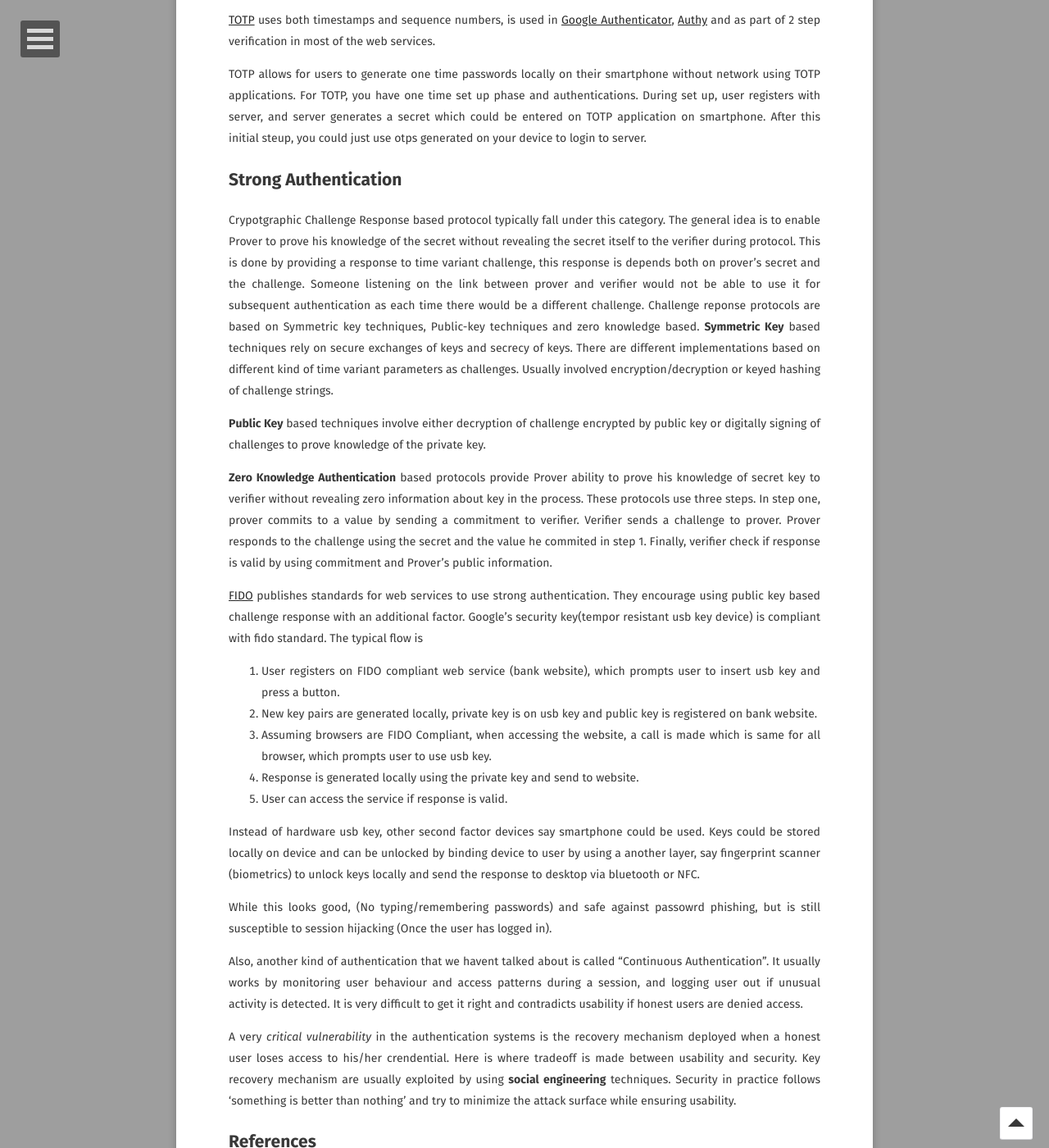
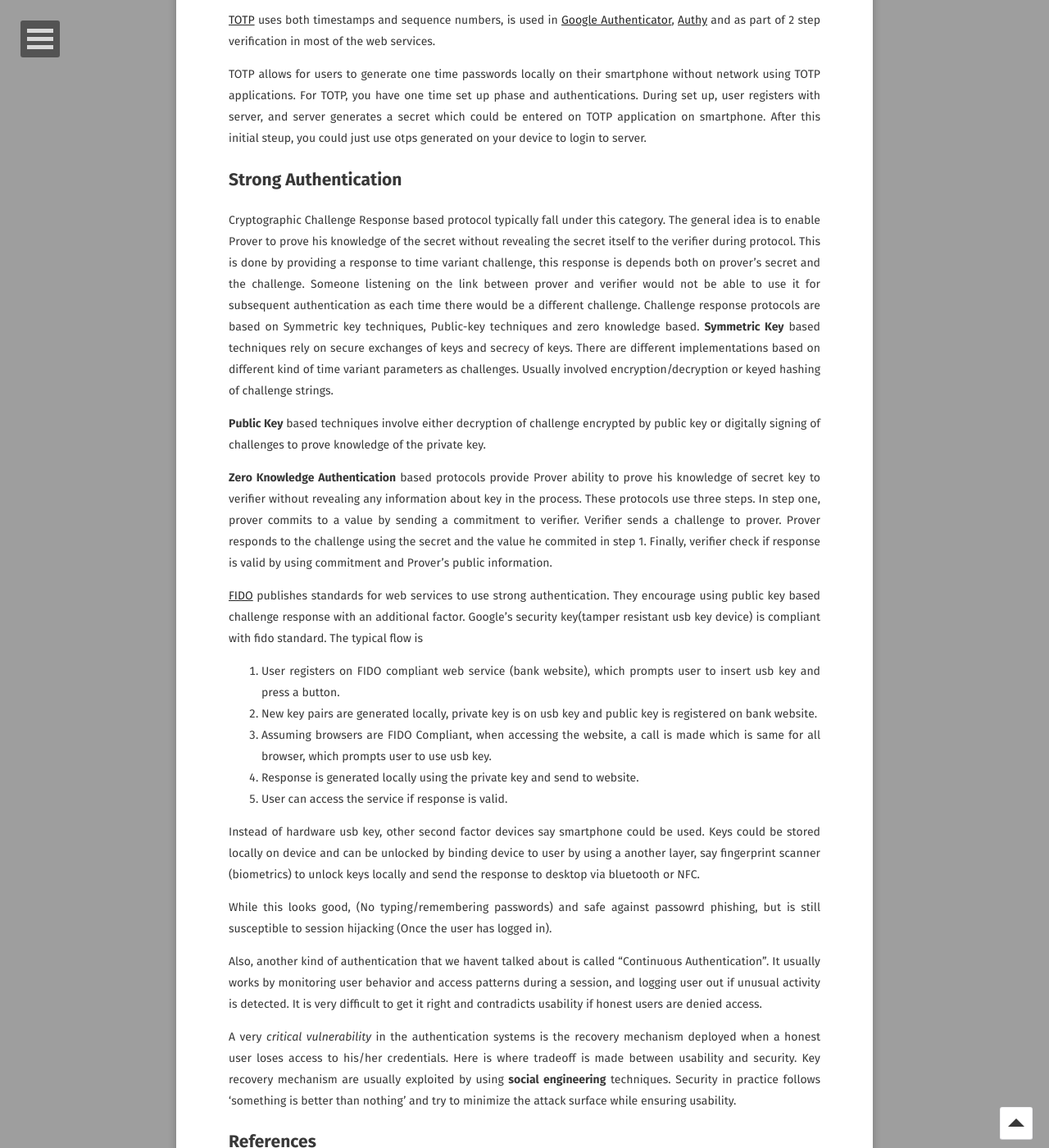
Before and after one commit to panghalamit/panghalamit.github.io, a Jekyll site: the page built from _posts/2018-09-24-demystifying-authentication.md, in a window 1280 px wide and 1400 px high, scrolled down 2435 px. Shown: the whole window at 82% size. Built offline with Jekyll 4.4.1, drawn with Linux system fonts in a browser that asks for light colours; some web fonts are replaced; comment, search, counter and statistics services are not loaded; some of the changed text lies outside the part shown.

Commit message:
updated blog post

```diff
--- a/_config.yml
+++ b/_config.yml
@@ -48,7 +48,7 @@ twitter:            panghal_
 #instagram:          daal_baati
 #lastfm:            username
 #tumblr:            username
-#medium:            '@username'
+medium:            '@panghalamit'
 #pinterest:         username
 #foursquare:        username
 #dribbble:          username
--- a/_posts/2018-09-24-demystifying-authentication.md
+++ b/_posts/2018-09-24-demystifying-authentication.md
@@ -19,11 +19,11 @@ Any such protocol between two parties say Alice and Bob should achieve following
 
 Entity Authentication can be majorly divided into three categories:
 1. __Something You Know__ (Knowledge Based): These include knowledge of a secret. The secret could be standard passwords, personal identification numbers (PINs) and the secret or private keys whose knowledge is demonstrated in challenge-response protocols.
-2. __Something You Own__ (ownership): These could be the physical accesories that one might own. for example, magnetic stripe and chip cards, your smartphone, tempor resistant hardware storing key etc.
-3. __Something You Are__ : This includes methods which make use of physical human characterstics and biometrics, such as handwritten signatures, fingerprints, voice, retina patterns, and even dynamic keyboarding characterstics.
+2. __Something You Own__ (ownership): These could be the physical accesories that one might own. for example, magnetic stripe and chip cards, your smartphone, tamper resistant hardware storing key etc.
+3. __Something You Are__ : This includes methods which make use of physical human characteristics and biometrics, such as handwritten signatures, fingerprints, voice, retina patterns, and even dynamic keyboarding characteristics.
 
 Entity Authentication is generally used to facilitate access control to a resource or a service, where access privilege is linked to a particular identity. Most common method that is used is password based (belongs to 1st category) and also referred to as weak authentication. The password usually serves a shared secret between user and system. The way information about password is stored on the on the system, and how it is used later to verify the password entered by user determines the possible attacks on the scheme. The Most common way is to store [cryptographic hash](https://en.wikipedia.org/wiki/Cryptographic_hash_function) of salted password along with the salt.
-The 'salting of password' means using adding a fixed size random [nonce](https://en.wikipedia.org/wiki/Cryptographic_nonce) to password. Salting makes [dictionary based attacks](https://en.wikipedia.org/wiki/Dictionary_attack) harder. What does it mean? Lets say salt is of size 12 bits, so an attacker creating offline dictionary attack would have store all 4096 possible variants of a single guess. If it is remote authentication, passwords are sent in cleartext over a secure channel. If channel is unsecure such schemes are also susceptible to replay attacks (even if you hash and send your password), where adversary learns about hash or cleartext when it is in transit and can use for future authentication. Passwords normally used are sequence of characters with additional minimum requirements placed by server for its strength. But users tend to set passwords with low entropy and hence are easy to guess. Check this [paper](http://www.jbonneau.com/doc/B12-IEEESP-analyzing_70M_anonymized_passwords.pdf) from Prof. Bonneau which analyzes millions of passwords used by yahoo users anonmyously and proposes several guessing hueristics.
+The 'salting of password' means using adding a fixed size random [nonce](https://en.wikipedia.org/wiki/Cryptographic_nonce) to password. Salting makes [dictionary based attacks](https://en.wikipedia.org/wiki/Dictionary_attack) harder. What does it mean? Lets say salt is of size 12 bits, so an attacker creating offline dictionary attack would have store all 4096 possible variants of a single guess. If it is remote authentication, passwords are sent in cleartext over a secure channel. If channel is unsecure such schemes are also susceptible to replay attacks (even if you hash and send your password), where adversary learns about hash or cleartext when it is in transit and can use for future authentication. Passwords normally used are sequence of characters with additional minimum requirements placed by server for its strength. But users tend to set passwords with low entropy and hence are easy to guess. Check this [paper](http://www.jbonneau.com/doc/B12-IEEESP-analyzing_70M_anonymized_passwords.pdf) from Prof. Bonneau which analyzes millions of passwords used by yahoo users anonymously and proposes several guessing heuristics.
 A better approach is to use passphrases which are easy to remember and have higher entropy than random strings of fixed length.
 <figure>
     <a href="https://imgs.xkcd.com/comics/password_strength.png"><img src="https://imgs.xkcd.com/comics/password_strength.png"></a>
@@ -32,9 +32,9 @@ A better approach is to use passphrases which are easy to remember and have high
 
 ## One Time Passwords
 One Time Passwords provide timeliness guarantees which help authentication protocols to counter replay attacks. These protocols use one of following time variant parameters.
-1. Random Numbers: used in challenge-repsonse type authentication protocols where one party sends a newly generated nonce to other party and subsequent message are bound to this nonce. This demands for parties to store nonce during one instance of protocol execution
+1. Random Numbers: used in challenge-response type authentication protocols where one party sends a newly generated nonce to other party and subsequent message are bound to this nonce. This demands for parties to store nonce during one instance of protocol execution
 2. Sequence Numbers: This requires parties to maintain state and state is incremented with every execution.
-3. Timestamps : Timestamps are included along with messages and messages that are not within a minimum threshold of local clock are discarded. This assume client and server clocks are synchronized and is vulnerable to adversial resetting of clocks.
+3. Timestamps : Timestamps are included along with messages and messages that are not within a minimum threshold of local clock are discarded. This assume client and server clocks are synchronized and is vulnerable to adversarial resetting of clocks.
 
 In practice, One Time Passwords are used along with other password based (weak authentication) techniques, to confirm User's ownership of a device (a smartphone). This is most common 2FA (2 Factor) authentication in practice, out of band 2 factor authentication. The one time password generated at server is distributed to user's registered devices. It could be done by a phone call or SMS. SMS based methods have deprecated and has been discouraged to use by NIST as of June 2016. It is due to ability of SMSs to be intercepted at a large scale.
 
@@ -43,15 +43,15 @@ In practice, One Time Passwords are used along with other password based (weak a
 TOTP allows for users to generate one time passwords locally on their smartphone without network using TOTP applications.  For TOTP, you have one time set up phase and authentications. During set up, user registers with server, and server generates a secret which could be entered on TOTP application on smartphone. After this initial steup, you could just use otps generated on your device to login to server.
 
 ## Strong Authentication
-Crypotgraphic Challenge Response based protocol typically fall under this category. The general idea is to enable Prover to prove his knowledge of the secret without revealing the secret itself to the verifier during protocol. This is done by providing a response to time variant challenge, this response is depends both on prover's secret and the challenge. Someone listening on the link between prover and verifier would not be able to use it for subsequent authentication as each time there would be a different challenge.
-Challenge reponse protocols are based on Symmetric key techniques, Public-key techniques and zero knowledge based.
+Cryptographic Challenge Response based protocol typically fall under this category. The general idea is to enable Prover to prove his knowledge of the secret without revealing the secret itself to the verifier during protocol. This is done by providing a response to time variant challenge, this response is depends both on prover's secret and the challenge. Someone listening on the link between prover and verifier would not be able to use it for subsequent authentication as each time there would be a different challenge.
+Challenge response protocols are based on Symmetric key techniques, Public-key techniques and zero knowledge based.
 __Symmetric Key__ based techniques rely on secure exchanges of keys and secrecy of keys. There are different implementations based on different kind of time variant parameters as challenges. Usually involved encryption/decryption or keyed hashing of challenge strings.
 
 __Public Key__ based techniques involve either decryption of challenge encrypted by public key or digitally signing of challenges to prove knowledge of the private key.
 
-__Zero Knowledge Authentication__ based protocols provide Prover ability to prove his knowledge of secret key to verifier without revealing zero information about key in the process. These protocols use three steps. In step one, prover commits to a value by sending a commitment to verifier. Verifier sends a challenge to prover. Prover responds to the challenge using the secret and the value he commited in step 1. Finally, verifier check if response is valid by using commitment and Prover's public information.
+__Zero Knowledge Authentication__ based protocols provide Prover ability to prove his knowledge of secret key to verifier without revealing any information about key in the process. These protocols use three steps. In step one, prover commits to a value by sending a commitment to verifier. Verifier sends a challenge to prover. Prover responds to the challenge using the secret and the value he commited in step 1. Finally, verifier check if response is valid by using commitment and Prover's public information.
 
-[FIDO](https://fidoalliance.org/fido2/) publishes standards for web services to use strong authentication. They encourage using public key based challenge response with an additional factor. Google's security key(tempor resistant usb key device) is compliant with fido standard. The typical flow is
+[FIDO](https://fidoalliance.org/fido2/) publishes standards for web services to use strong authentication. They encourage using public key based challenge response with an additional factor. Google's security key(tamper resistant usb key device) is compliant with fido standard. The typical flow is
 1. User registers on FIDO compliant web service (bank website), which prompts user to insert usb key and press a button.
 2. New key pairs are generated locally, private key is on usb key and public key is registered on bank website.
 3. Assuming browsers are FIDO Compliant, when accessing the website, a call is made which is same for all browser, which prompts user to use usb key.
@@ -62,9 +62,9 @@ Instead of hardware usb key, other second factor devices say smartphone could be
 
 While this looks good, (No typing/remembering passwords) and safe against passowrd phishing, but is still susceptible to session hijacking (Once the user has logged in).
 
-Also, another kind of authentication that we havent talked about is called "Continuous Authentication". It usually works by monitoring user behaviour and access patterns during a session, and logging user out if unusual activity is detected. It is very difficult to get it right and contradicts usability if honest users are denied access.
+Also, another kind of authentication that we havent talked about is called "Continuous Authentication". It usually works by monitoring user behavior and access patterns during a session, and logging user out if unusual activity is detected. It is very difficult to get it right and contradicts usability if honest users are denied access.
 
-A very _critical vulnerability_ in the authentication systems is the recovery mechanism deployed when a honest user loses access to his/her crendential. Here is where tradeoff is made between usability and security. Key recovery mechanism are usually exploited by using __social engineering__ techniques.
+A very _critical vulnerability_ in the authentication systems is the recovery mechanism deployed when a honest user loses access to his/her credentials. Here is where tradeoff is made between usability and security. Key recovery mechanism are usually exploited by using __social engineering__ techniques.
 Security in practice follows 'something is better than nothing' and try to minimize the attack surface while ensuring usability.
 
 ## References
```
Also changed, not shown: other parts of _posts/2018-09-24-demystifying-authentication.md (+1 -1 lines).
